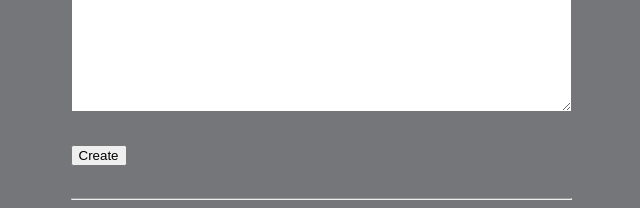
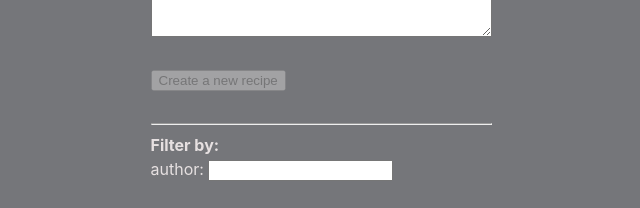
Before and after one commit to HeinoPortfolio/CS618-Final-Project-Home, a React (Vite) app: page / in a window 1280 px wide. Shown: the part 442-650 px from the top of the page, without its empty margins (319-959 px from the left). Built offline with nearby package versions, Linux system fonts and the light colour scheme; no server answers.

Commit message:
feat:  added the ability to create a recipe

```diff
--- a/src/api/recipes.js
+++ b/src/api/recipes.js
@@ -1,6 +1,6 @@
 // An API file for recipes project
 
-// Function to get the recipes from the database server =========================
+// API function to get the recipes from the database server =======================
 export const getRecipes = async (queryParams) => {
   const res = await fetch(
     `${import.meta.env.VITE_BACKEND_URL}/recipes?` +
@@ -8,3 +8,13 @@ export const getRecipes = async (queryParams) => {
   )
   return await res.json()
 }
+
+// API function tp create recipes in the database =============================
+export const createRecipe = async (recipe) => {
+  const res = await fetch(`${import.meta.env.VITE_BACKEND_URL}/recipes`, {
+    method: 'POST',
+    headers: { 'Content-Type': 'application/json' },
+    body: JSON.stringify(recipe),
+  })
+  return await res.json()
+}
--- a/src/components/CreateRecipe.jsx
+++ b/src/components/CreateRecipe.jsx
@@ -1,11 +1,42 @@
+import { useState } from 'react'
+import { useMutation, useQueryClient } from '@tanstack/react-query'
+import { createRecipe } from '../api/recipes.js'
+
+// Create a recipe component ==================================================
 export function CreateRecipe() {
+  // Create the states=========================================================
+  const [title, setTitle] = useState('')
+  const [author, setAuthor] = useState('')
+  const [ingredientList, setIngredientList] = useState('')
+  const [imageURL, setImageURL] = useState('')
+
+  // Create the query client ==================================================
+  const queryClient = useQueryClient()
+
+  // Create the mutation for creating the new recipe ==========================
+  const createRecipeMutation = useMutation({
+    mutationFn: () => createRecipe({ title, author, ingredientList, imageURL }),
+    onSuccess: () => queryClient.invalidateQueries(['recipes']),
+  })
+
+  // External function to handle form submission ==============================
+  const handleSubmit = (e) => {
+    e.preventDefault()
+    createRecipeMutation.mutate()
+  }
   return (
-    <form onSubmit={(e) => e.preventDefault()}>
+    <form onSubmit={handleSubmit}>
       <div>
         <label htmlFor='create-title'>
           <b>Recipe Title: </b>
         </label>
-        <input type='text' name='create-title' id='create-title' />
+        <input
+          type='text'
+          name='create-title'
+          id='create-title'
+          value={title}
+          onChange={(e) => setTitle(e.target.value)}
+        />
       </div>
       <br />
       <div>
@@ -13,14 +44,26 @@ export function CreateRecipe() {
           {' '}
           <b>Author: </b>
         </label>
-        <input type='text' name='create-author' id='create-author' />
+        <input
+          type='text'
+          name='create-author'
+          id='create-author'
+          value={author}
+          onChange={(e) => setAuthor(e.target.value)}
+        />
       </div>
       <br />
       <div>
         <label htmlFor='create-imageURL'>
           <b>URL for image: </b>
         </label>
-        <input type='text' name='create-imageURL' id='create-imageURL' />
+        <input
+          type='text'
+          name='create-imageURL'
+          id='create-imageURL'
+          value={imageURL}
+          onChange={(e) => setImageURL(e.target.value)}
+        />
       </div>
       <br />
       <label htmlFor='recibe-box'>
@@ -28,10 +71,32 @@ export function CreateRecipe() {
       </label>
       <br />
       <br />
-      <textarea id='comment-box' name='recipe-area' rows='20' cols='60' />
+      <textarea
+        id='comment-box'
+        name='recipe-area'
+        rows='15'
+        cols='40'
+        value={ingredientList}
+        onChange={(e) => setIngredientList(e.target.value)}
+      />
       <br />
       <br />
-      <input type='submit' value='Create' />
+      <input
+        type='submit'
+        value={
+          createRecipeMutation.isPending
+            ? 'Creating the recipe...'
+            : 'Create a new recipe'
+        }
+        disabled={!title}
+      />
+      {createRecipeMutation.isSuccess ? (
+        <>
+          <br />
+          <br />
+          Recipe created successfully!
+        </>
+      ) : null}
     </form>
   )
 }
--- a/src/components/Recipe.jsx
+++ b/src/components/Recipe.jsx
@@ -14,7 +14,10 @@ export function Recipe({ title, author, ingredientList, imageURL }) {
         </em>
       )}
       <div>
-        <img src={imageURL} alt='' />
+        <br />
+        Image of recipe: {imageURL}
+        <br />
+        <br />
       </div>
     </article>
   )
```
